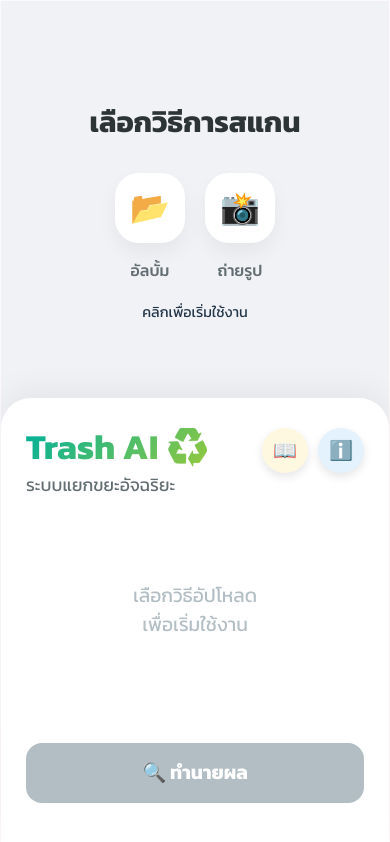
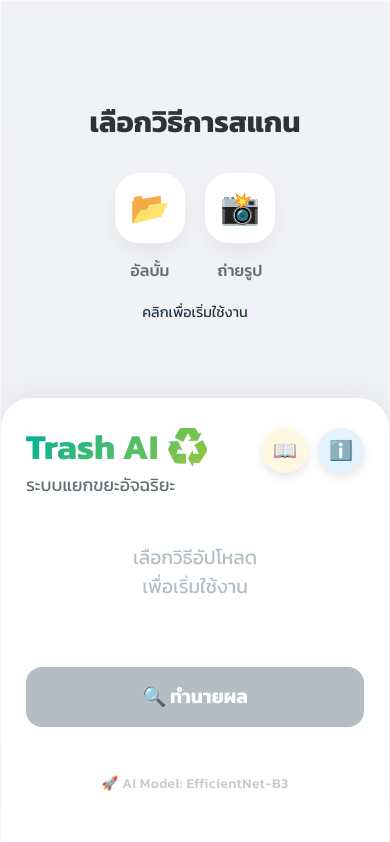
Before and after one commit to Sapkee-abu/trash-backend, a React app in the folder frontend/: page / in a window 390 px wide. Built offline with nearby package versions, Linux system fonts and the light colour scheme; the HTML template or start-up script is replaced by a standard one.

Commit message:
change desig and last

```diff
--- a/frontend/src/App.css
+++ b/frontend/src/App.css
@@ -382,3 +382,28 @@ body {
   .uploaded-image { max-height: 500px; }
   .modal-content { max-height: 85vh; overflow-y: auto; }
 }
+
+.model-tag {
+  text-align: center;
+  margin-top: 15px;       /* ห่างจากปุ่มนิดนึง */
+  font-size: 0.85rem;     /* ตัวหนังสือเล็กหน่อย */
+  color: #b2bec3;         /* สีเทาจางๆ ดูแพง */
+  font-weight: 500;
+  letter-spacing: 0.5px;  /* ระยะห่างตัวอักษร */
+  opacity: 0.8;
+  transition: opacity 0.3s;
+}
+
+.model-tag:hover {
+  opacity: 1;             /* เอาเมาส์ชี้แล้วเข้มขึ้น */
+  color: #00b09b;         /* เปลี่ยนเป็นสีเขียวธีมหลัก */
+  cursor: default;
+}
+
+/* 📱 ปรับแต่งใน Mobile (กันไม่ให้มันชิดขอบล่างเกินไป) */
+@media (max-width: 1024px) {
+  .model-tag {
+    margin-top: 20px;
+    margin-bottom: 10px; /* ดันขอบล่างขึ้นมาหน่อย */
+  }
+}
--- a/frontend/src/App.jsx
+++ b/frontend/src/App.jsx
@@ -168,7 +168,7 @@ function App() {
               <p>ระบบแยกขยะอัจฉริยะ</p>
             </div>
             <div className="top-icons">
-               <button className="icon-btn guide-btn" onClick={() => setShowGuide(true)} title="คู่มือการแยกขยะ">
+               <button className="icon-btn guide-btn" onClick={() => setShowGuide(true)} title="คู่มือการแยกขยะ ">
                  📖
                </button>
                <button className="icon-btn info-btn" onClick={() => setShowCredits(true)} title="ผู้จัดทำ">
@@ -202,7 +202,9 @@ function App() {
                 <div className="advice-box">
                   <small>คำแนะนำ:</small>
                   <p>{result.advice}</p>
+                  <p>EfficientNet-B3 Model</p>
                 </div>
+
               </div>
             ) : (
               <div className="empty-state">
@@ -227,6 +229,7 @@ function App() {
               </button>
             )}
           </div>
+          <p className="model-tag">🚀 AI Model: EfficientNet-B3</p>
         </div>
       </div>
 
@@ -261,7 +264,7 @@ function App() {
         <div className="modal-overlay" onClick={() => setShowGuide(false)}>
           <div className="modal-content guide-modal" onClick={e => e.stopPropagation()}>
              <div className="modal-header">
-              <h3>📖 คู่มือการแยกขยะ</h3>
+              <h3>📖 คู่มือการแยกขยะ </h3>
               <button className="close-btn" onClick={() => setShowGuide(false)}>×</button>
             </div>
             <div className="guide-grid">
```
